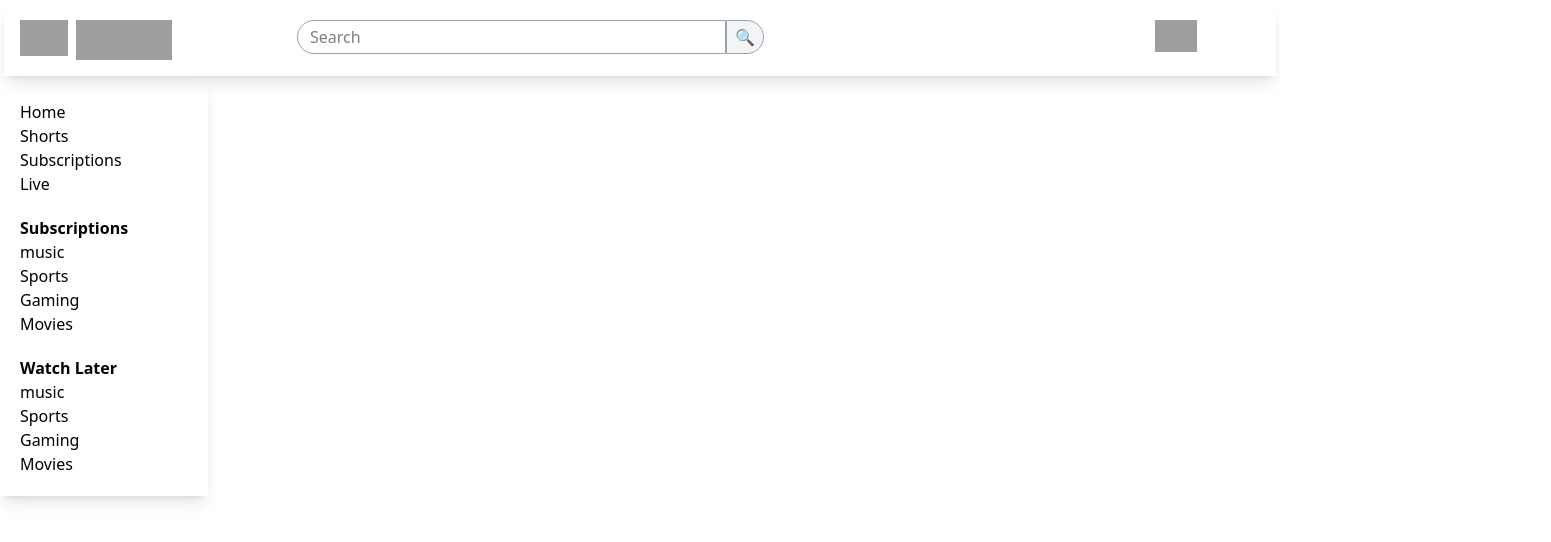
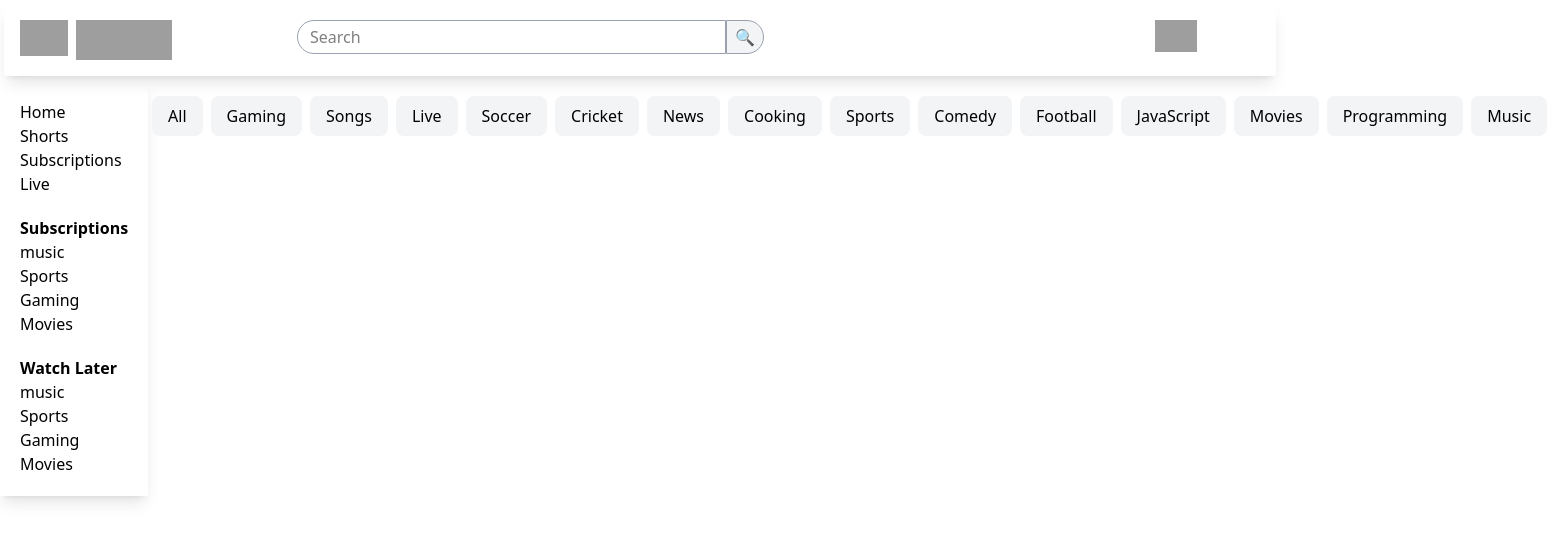
Before and after one commit to Jintops/Youtube, a React (Vite) app: page / in a window 1280 px wide. Shown: the top 542 px of the page, 1551 px wide, since content can reach past the window. Built offline with nearby package versions, Linux system fonts and the light colour scheme; grey boxes are pictures that could not be loaded.

Commit message:
Button List

```diff
--- /dev/null
+++ b/src/components/Button.jsx
@@ -0,0 +1,11 @@
+import React from 'react'
+
+const Button = ({name}) => {
+  return (
+    <div>
+      <button className='p-2  px-4 m-1 mt-4 rounded-lg bg-gray-100'>{name}</button>
+    </div>
+  )
+}
+
+export default Button
--- a/src/components/ButtonList.jsx
+++ b/src/components/ButtonList.jsx
@@ -1,8 +1,15 @@
 import React from 'react'
+import Button from './Button'
 
+const list=["All","Gaming","Songs","Live","Soccer","Cricket","News","Cooking","Sports","Comedy","Football","JavaScript","Movies","Programming","Music"]
 const ButtonList = () => {
   return (
-    <div>
+    <div className='flex'>
+    {
+      list.map((item)=>[
+       <Button name={item} />
+      ])
+    }
 
     </div>
   )
```
